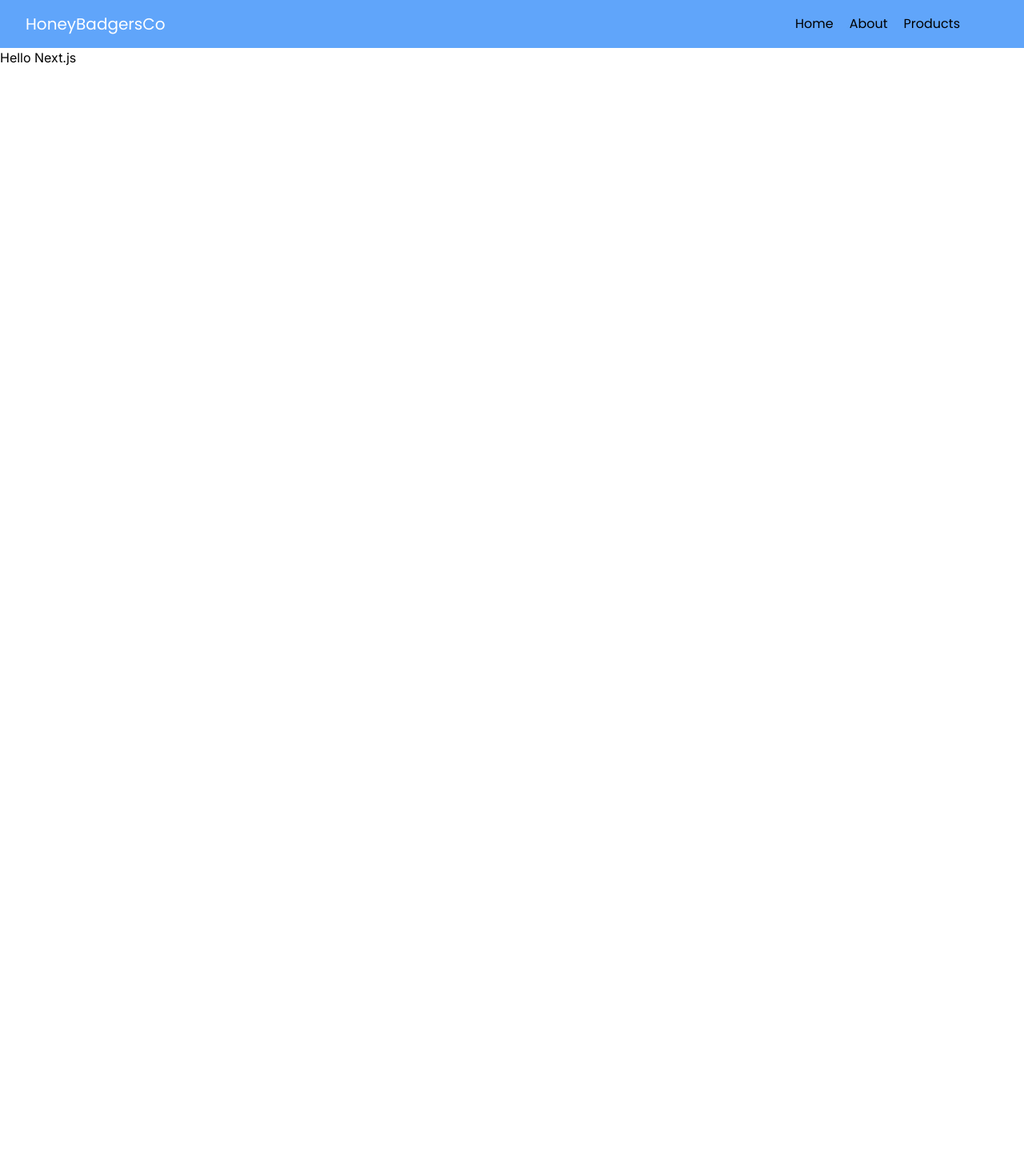
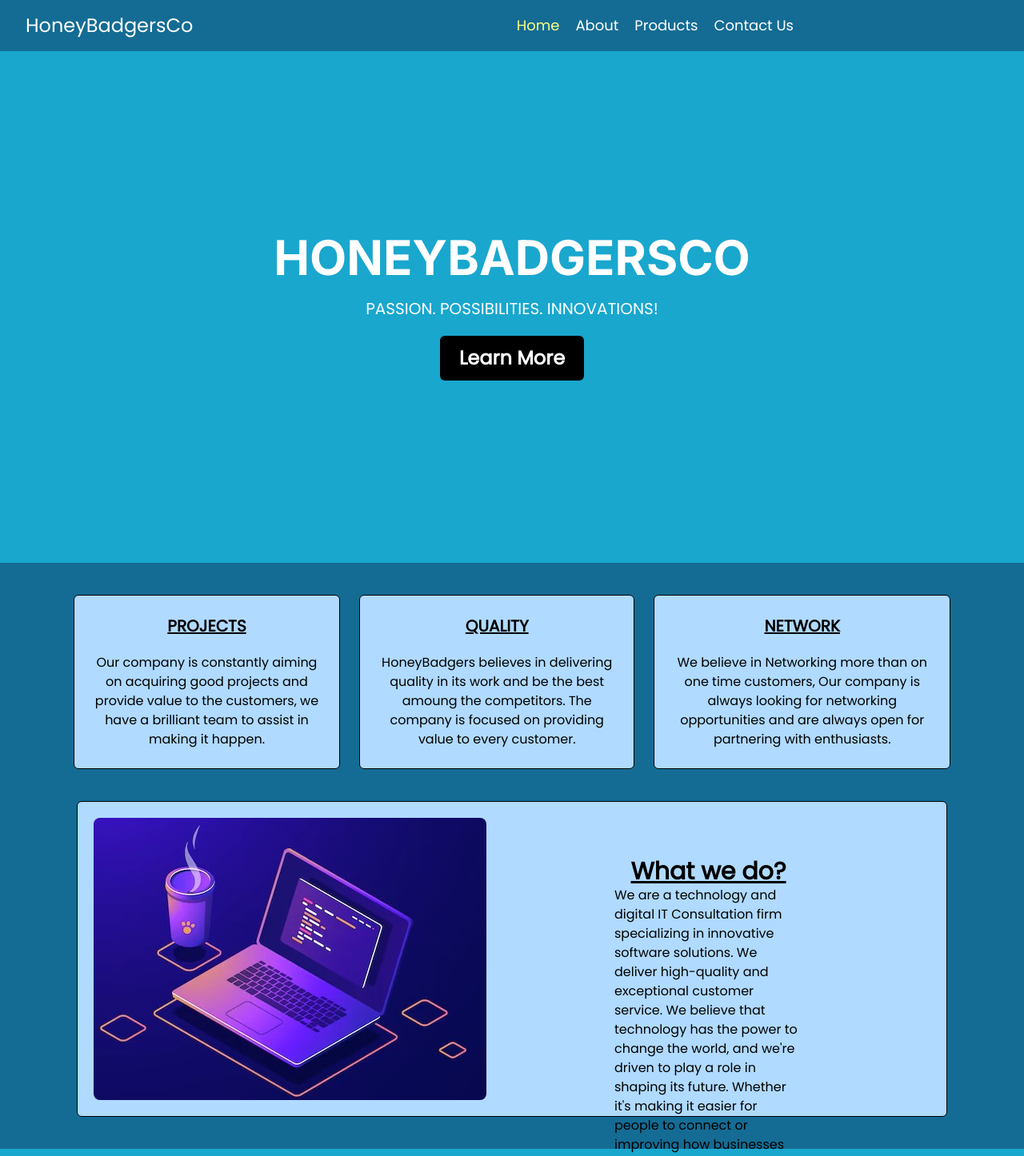
Before and after one commit to Anurag2293/honeybadger-homepage, a Next.js app: page / in a window 1280 px wide. Shown: the top 1446 px of the page at 80% size. Before the commit the page ends 800 px from the top, so only its background shows below. Built offline with nearby package versions, Linux system fonts and the light colour scheme.

Commit message:
feat - added features to homepage

```diff
--- /dev/null
+++ b/app/components/AchieveCard/AchieveCard.tsx
@@ -0,0 +1,15 @@
+import React from 'react'
+
+export default function AchieveCard({
+    work,
+    heading }: {
+    work: string,
+    heading: string
+}) {
+    return (
+        <div className='font-display bg-[#B0DAFF] max-w-md mx-3  border-black border-[0.5px] rounded-md p-6'>
+            <h1 className='font-bold text-xl text-center underline'>{heading}</h1>
+            <p className='text-center mt-5'>{work}</p>
+        </div>
+    )
+}
--- /dev/null
+++ b/app/components/AchieveCard/index.ts
@@ -0,0 +1,3 @@
+import AchieveCard from "./AchieveCard";
+
+export default AchieveCard
--- /dev/null
+++ b/app/components/Hero/Hero.tsx
@@ -0,0 +1,14 @@
+import Link from 'next/link'
+import React from 'react'
+
+export default function Hero() {
+    return (
+        <div className="min-w-full h-[80vh] flex flex-col justify-center items-center text-white bg-[#19A7CE]">
+            <h1 className="text-6xl font-bold">HONEYBADGERSCO</h1>
+            <p className="my-5 text-xl font-display">PASSION. POSSIBILITIES. INNOVATIONS!</p>
+            <button className="h-14 py-3 px-6 bg-black text-2xl font-display font-bold rounded-md">
+                <Link href="/#about" scroll={false}>Learn More</Link>
+            </button>
+        </div>
+    )
+}
--- /dev/null
+++ b/app/components/Hero/index.ts
@@ -0,0 +1,3 @@
+import Hero from "./Hero";
+
+export default Hero
--- a/app/components/Navbar/Navbar.tsx
+++ b/app/components/Navbar/Navbar.tsx
@@ -1,21 +1,36 @@
+'use client'
+
 import Link from "next/link"
+import { usePathname } from 'next/navigation';
+import { AiOutlineMenu } from 'react-icons/ai'
 
 const navLinks = [
     { href: '/', name: 'Home' },
     { href: '/about', name: 'About' },
-    { href: '/products', name: 'Products' }
+    { href: '/products', name: 'Products' },
+    { href: '/contact', name: 'Contact Us' },
 ]
 
-export default function Navbar () {
+export default function Navbar() {
+    const pathname = usePathname();
+
     return (
-        <div className="bg-blue-400 flex items-center justify-between py-4 px-8 font-['Poppins']">
+        <div className="bg-[#146C94] flex items-center justify-between lg:py-4 lg:px-8 font-display">
             <div className="">
-                <Link className="text-xl text-white" href={'/'}>HoneyBadgersCo</Link>
+                <Link className="text-2xl text-white" href={'/'}>HoneyBadgersCo</Link>
             </div>
-            <div className="hidden lg:flex space-x-5 mr-12">
+            <div>
+                <button className="bg-blue-500 px-2 py-1 rounded-lg lg:hidden">
+                    <AiOutlineMenu size='1.75rem' color="white" />
+                </button>
+                <div className="hidden text-lg text-white lg:flex lg:space-x-5 lg:mr-64">
                     {navLinks.map((link) => {
+                        // Compares the Current Path and Link Path
+                        const isActive = (pathname === link.href);
+
                         return (
                             <Link
+                                className={isActive ? 'text-[#FEFF86]' : 'text-white'}
                                 href={link.href}
                                 key={link.name}
                             >{link.name}</Link>
@@ -23,5 +38,6 @@ export default function Navbar () {
                     })}
                 </div>
             </div>
+        </div>
     )
 }
--- /dev/null
+++ b/app/contact/layout.tsx
@@ -0,0 +1,18 @@
+import { Metadata } from "next";
+
+export const metadata: Metadata = {
+    title: 'Contact Us - Honeybadger',
+    description: 'Fill this form to get in touch with us.',
+}
+
+export default function ContactLayout({
+    children
+}: {
+    children: React.ReactNode
+}) {
+    return (
+        <>
+            {children}
+        </>
+    )
+}
--- /dev/null
+++ b/app/contact/page.tsx
@@ -0,0 +1,9 @@
+import React from 'react'
+
+export default function Page() {
+    return (
+        <>
+            <div>Contact Us</div>
+        </>
+    )
+}
--- a/app/globals.css
+++ b/app/globals.css
@@ -2,6 +2,10 @@
 @tailwind base;
 @tailwind components;
 @tailwind utilities;
+
+body {
+  background-color: #146C94;
+}
 
 /* :root {
   --foreground-rgb: 0, 0, 0;
--- a/app/layout.tsx
+++ b/app/layout.tsx
@@ -17,7 +17,7 @@ export default function RootLayout({
   return (
     <html lang="en">
       <body className={inter.className}>
-        <nav>{<Navbar />}</nav>
+        <nav className=''>{<Navbar />}</nav>
         {children}
       </body>
     </html>
--- a/app/page.tsx
+++ b/app/page.tsx
@@ -1,7 +1,46 @@
+import Image from "next/image"
+
+import AchieveCard from "./components/AchieveCard"
+import Hero from "./components/Hero"
+
+import softwareImg from './assets/image1.jpg'
+
+const achievementsInfo = [
+	{ heading: 'PROJECTS', work: 'Our company is constantly aiming on acquiring good projects and provide value to the customers, we have a brilliant team to assist in making it happen.' },
+	{ heading: 'QUALITY', work: 'HoneyBadgers believes in delivering quality in its work and be the best amoung the competitors. The company is focused on providing value to every customer.' },
+	{ heading: 'NETWORK', work: 'We believe in Networking more than on one time customers, Our company is always looking for networking opportunities and are always open for partnering with enthusiasts.' },
+]
+
 export default function Home() {
 	return (
 		<main className="">
-			Hello Next.js
+			<Hero />
+			<div className="min-w-full flex items-center justify-between py-10 px-20">
+				{achievementsInfo.map(({ heading, work }) => (
+					<AchieveCard key={heading} heading={heading} work={work} />
+				))}
+			</div>
+			<div id="about" className="flex items-center justify-around mx-24 mb-10 px-5 py-5 font-display bg-[#B0DAFF] border-black border-[1px]  rounded-md">
+				<Image
+					src={softwareImg}
+					alt="Software Image"
+					className="rounded-lg"
+					width={500}
+					height={500}
+				/>
+				<div className="flex flex-col justify-between items-center h-64 px-40" >
+					<h1 className="underline font-bold text-3xl font-display ">What we do?</h1>
+					<p>
+						We are a technology and digital IT Consultation firm specializing in innovative software solutions.
+						We deliver high-quality and exceptional customer service.
+						We believe that technology has the power to change the world, and we're driven to play a role in shaping its future.
+						Whether it's making it easier for people to connect or improving how businesses operate, our goal is to use technology to positively impact people's lives.
+					</p>
+				</div>
+			</div>
+			<div className="min-w-full h-12 text-white flex items-center justify-center bg-[#19A7CE] mb-5">
+				<h1 className="text-lg font-display">Copyright © <span className="text-[#FEFF86]">HoneyBadgersCo Pvt Ltd</span></h1>
+			</div>
 		</main>
 	)
 }
--- a/tailwind.config.js
+++ b/tailwind.config.js
@@ -12,6 +12,9 @@ module.exports = {
         'gradient-conic':
           'conic-gradient(from 180deg at 50% 50%, var(--tw-gradient-stops))',
       },
+      fontFamily: {
+        'display': ['Poppins', 'sans-serif']
+      }
     },
   },
   plugins: [],
```
Also changed, not shown: app/assets/image1.jpg (added). Lines whose indentation alone changed are shown as unchanged.
